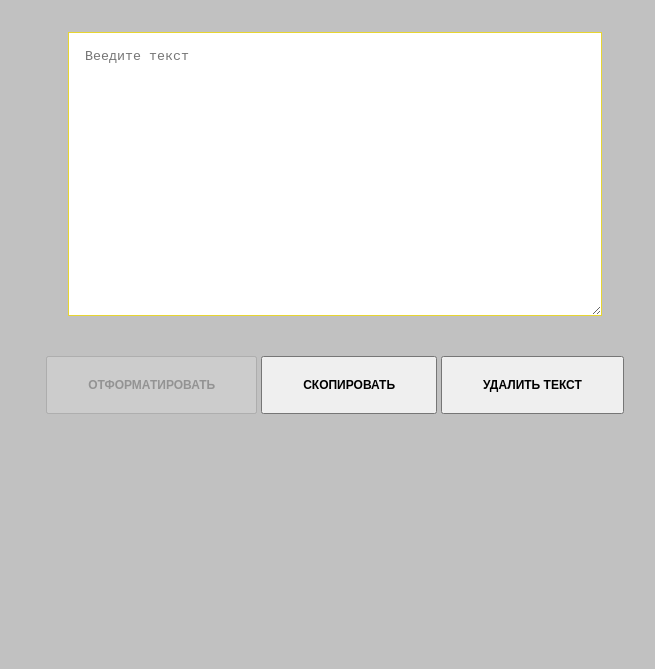
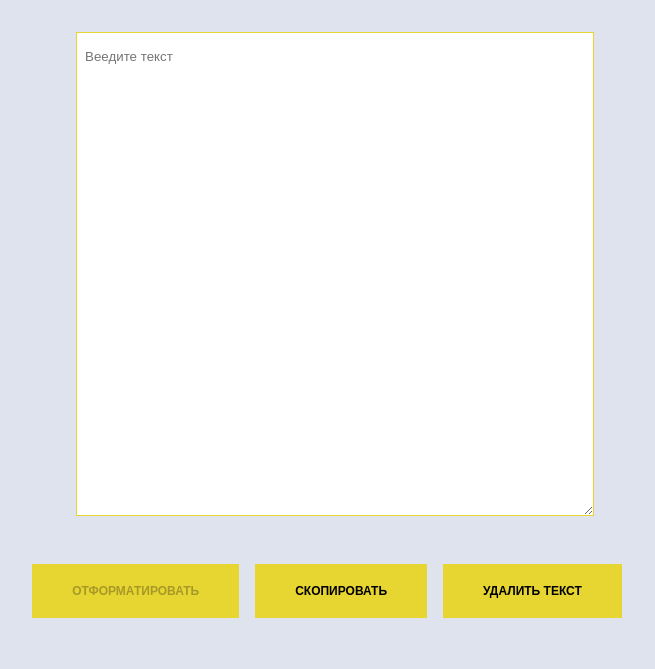
Before and after one commit to MrMihas/typography, a plain HTML site: page index.html in a window 1280 px wide. Shown: the whole page, without its empty margins (305-960 px from the left). Drawn offline with Linux system fonts and the light colour scheme.

Commit message:
Update style.css

```diff
--- a/style.css
+++ b/style.css
@@ -1,21 +1,22 @@
 body{
-    background: #c1c1c1;
+    background: #dee3ed;
+    padding: 0;
+
+margin: 0;
 }
 
 .text{
-    width: 500px;
-    min-width: 340px;
     max-width: 100%;
-    min-height: 250px;
+    min-height: 450px;
     block-size: fit-content;
     display: block;
     position: relative;
-    padding: 1rem;
+    padding: 1rem 0.5rem;
     margin: 2rem auto;
     background: #ffffff;
 
     border: 1px solid #e7d531;
-
+    font-family: sans-serif;
     outline: none;
 }
 
@@ -23,15 +24,62 @@ body{
     width: fit-content;
     margin: 0 auto;
 
-    margin-top: 40px;
-
+padding-bottom: 3rem;
 }
 
 .block input{
     padding: 20px 40px;
+    margin-top: 1rem;
     text-transform: uppercase;
     font-size: 12px;
     font-weight: 600;
     font-family: sans-serif;
     cursor: pointer;
+    background: transparent;
+    background: #e7d531;
+    border: none;
+    transition: background 0.3s;
 }
+
+.block input:hover{
+    background: #e7d5318f;
+}
+
+.access{
+    color: darkblue;
+    font-family: sans-serif;
+}
+
+@media (min-width: 280px) {
+    .text{
+        width: 250px !important;
+    }
+
+    .block{
+       display: flex;
+       flex-direction: column;
+    }
+
+
+}
+
+@media (min-width: 380px) {
+    .text{
+       min-width: 280px;
+    }
+
+}
+
+
+@media (min-width: 576px) {
+    .text{
+       width: 500px !important;
+       min-width: 450px;
+    }
+    .block{
+        flex-direction: row;
+    }
+    .block input{
+        margin-right: 1rem;}
+
+}
```
